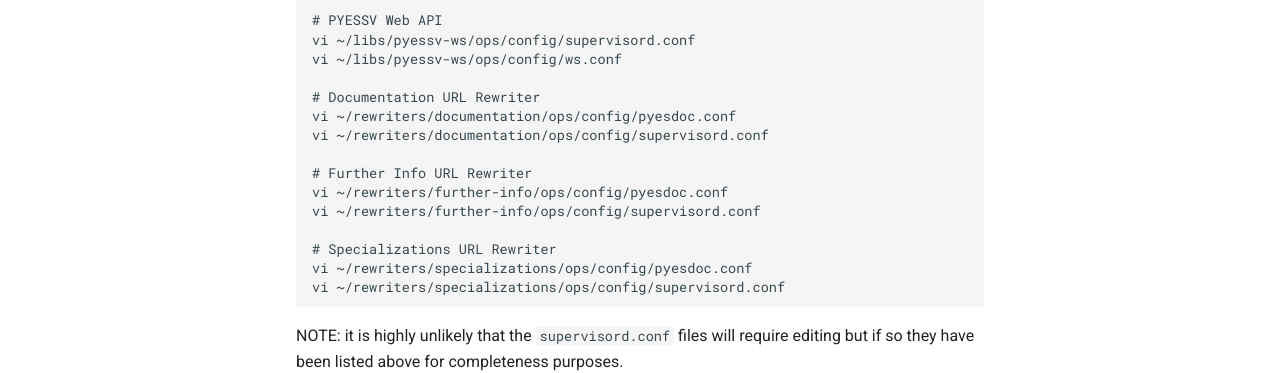
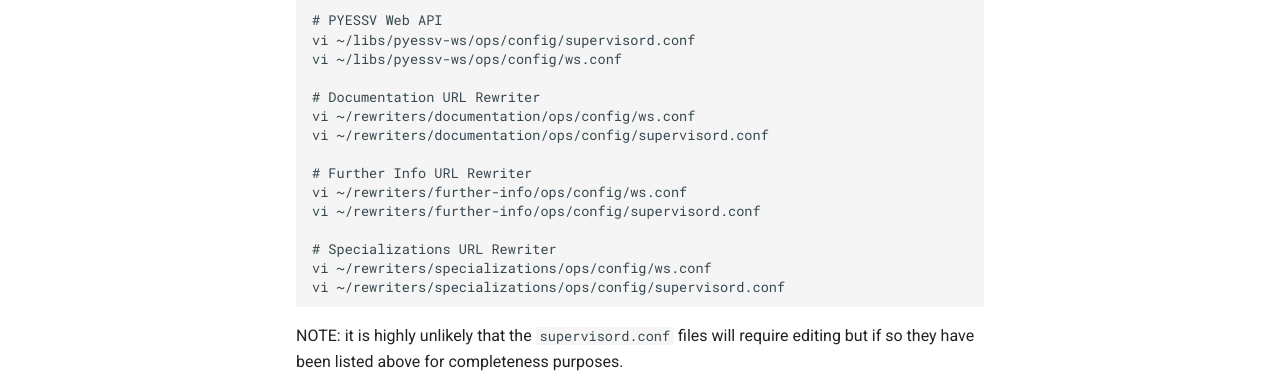
Before and after one commit to ES-DOC/esdoc-technical, an MkDocs documentation site: the page built from docs/devops/troubleshooting.md, in a window 1280 px wide and 900 px high, scrolled down 1905 px. Shown: the part 496-869 px from the top of the window. Built offline with MkDocs 1.6.1 and Material for MkDocs 9.7.7, drawn with Linux system fonts in a browser that asks for light colours; some of the changed text lies outside the part shown.

Commit message:
Correct log file names in troubleshooting guide

````diff
--- a/docs/devops/troubleshooting.md
+++ b/docs/devops/troubleshooting.md
@@ -107,15 +107,15 @@ vi ~/libs/pyessv-ws/ops/config/supervisord.conf
 vi ~/libs/pyessv-ws/ops/config/ws.conf
 
 # Documentation URL Rewriter
-vi ~/rewriters/documentation/ops/config/pyesdoc.conf
+vi ~/rewriters/documentation/ops/config/ws.conf
 vi ~/rewriters/documentation/ops/config/supervisord.conf
 
 # Further Info URL Rewriter
-vi ~/rewriters/further-info/ops/config/pyesdoc.conf
+vi ~/rewriters/further-info/ops/config/ws.conf
 vi ~/rewriters/further-info/ops/config/supervisord.conf
 
 # Specializations URL Rewriter
-vi ~/rewriters/specializations/ops/config/pyesdoc.conf
+vi ~/rewriters/specializations/ops/config/ws.conf
 vi ~/rewriters/specializations/ops/config/supervisord.conf
 ```
 
````
